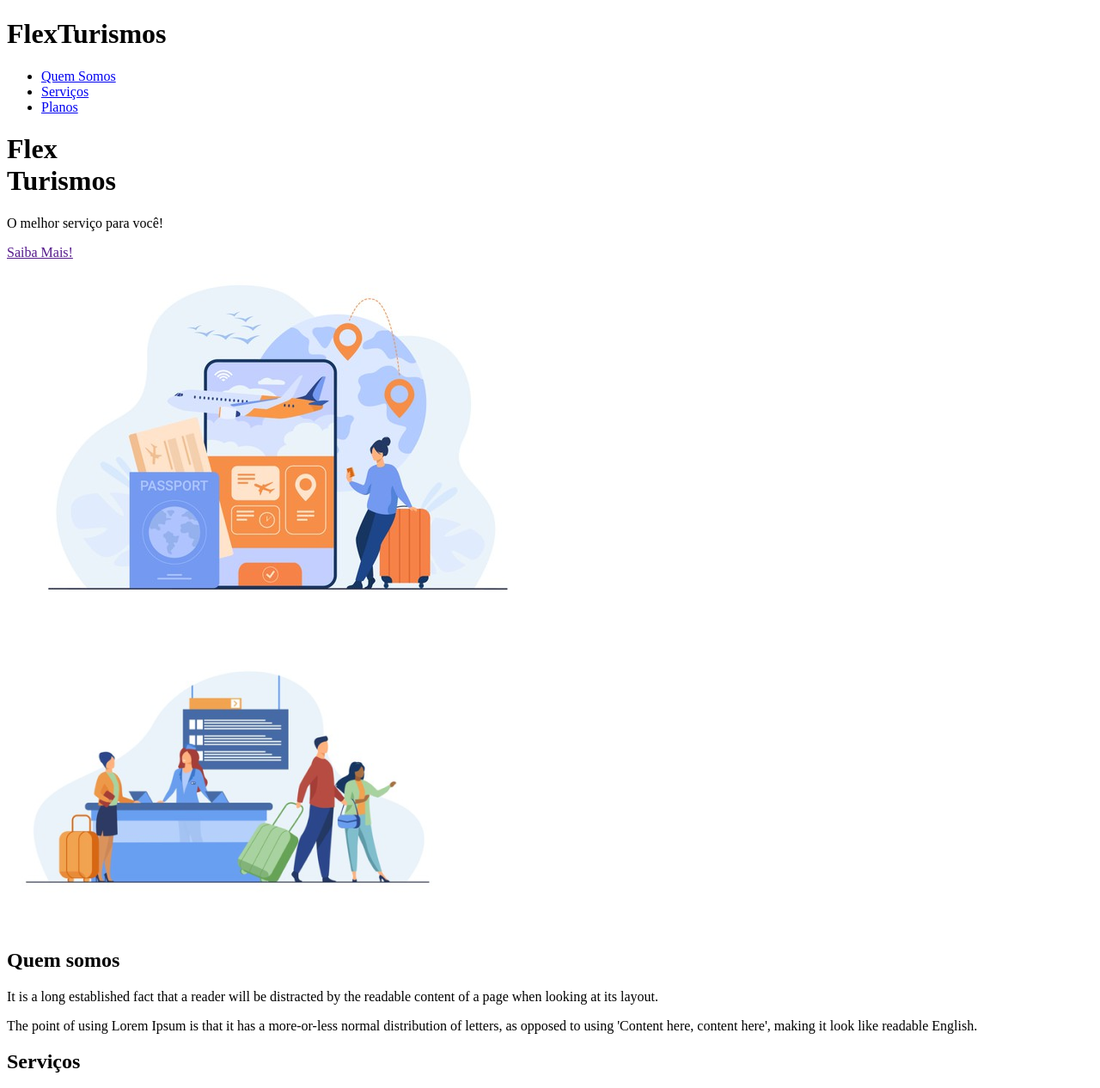
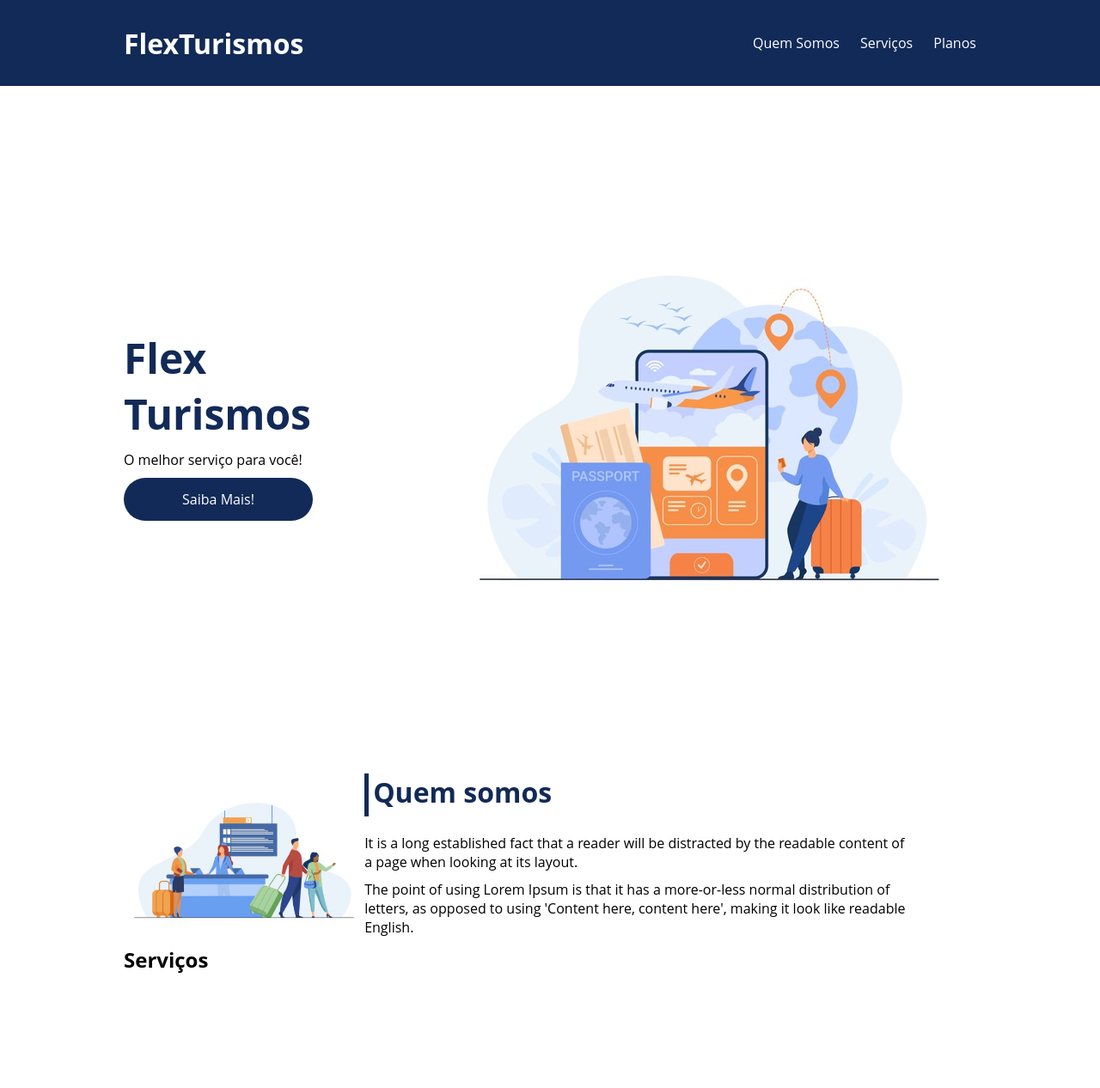
Before and after one commit to rodoxbpl/projeto-homepage-turismo, a plain HTML site: page index.html in a window 1280 px wide. Shown: the top 1266 px of the page at 86% size. Drawn offline with Linux system fonts and the light colour scheme.

Commit message:
commit update code

```diff
--- a/index.html
+++ b/index.html
@@ -8,16 +8,20 @@
 </head>
 <body>
     <header>
-        <h1>FlexTurismos</h1>
-        <ul>
-            <li><a href="#quem-somos">Quem Somos</a></li>
-            <li><a href="#servicos">Serviços</a></li>
-            <li><a href="#planos">Planos</a></li>
-        </ul>
+        <div class="flex-container menu">
+            <div>
+                <h1>FlexTurismos</h1>
+            </div>
+            <ul class="list-itens">
+                <li><a href="#quem-somos">Quem Somos</a></li>
+                <li><a href="#servicos">Serviços</a></li>
+                <li><a href="#planos">Planos</a></li>
+            </ul>
+        </div>
     </header>
 
-    <div>
-        <div>
+    <div class="flex-container apresentacao">
+        <div class="texto-apresentacao">
             <h1>Flex <br>Turismos</h1>
             <p>O melhor serviço para você!</p>
             <a href="">Saiba Mais!</a>
@@ -28,38 +32,38 @@
         </div>
     </div>
 
-    <div>
-        <div>
-            <img src="./images/1-quem-somos.png" alt="balcão de atendimento">
-        </div>
-
+    <div class="flex-container" id="quem-somos">
         <div>
             <h2>Quem somos</h2>
             <p>It is a long established fact that a reader will be distracted by the readable content of a page when looking at its layout. </p>
             <p>The point of using Lorem Ipsum is that it has a more-or-less normal distribution of letters, as opposed to using 'Content here, content here', making it look like readable English.</p>
         </div>
+
+        <div>
+            <img src="./images/1-quem-somos.png" alt="balcão de atendimento">
+        </div>
     </div>
 
-    <div>
+    <div class="flex-container" id="servicos">
         <div>
             <h2>Serviços</h2>
         </div>
 
         <div>
             <div>
-                <div><img src="./images/icon-2.png" alt="hospedagens"></div>
+                <div><img src="images/icon-2.png" alt="hospedagens"></div>
                 <p>Hospedagens</p>
                 <a href="#">Comprar Agora</a>
             </div>
 
             <div>
-               <div><img src="./images/icon-1.png" alt="pacote de viagens"></div>
+               <div><img src="images/icon-1.png" alt="pacote de viagens"></div>
                <p>Pacotes de viagens</p>
                <a href="#">Comprar Agora</a>
             </div>
 
             <div>
-                <div><img src="./images/icon-3.png" alt="roteiros personalizados"></div>
+                <div><img src="images/icon-3.png" alt="roteiros personalizados"></div>
                 <p>Roteiros personalizados</p>
                 <a href="#">Comprar Agora</a>
             </div>
@@ -67,11 +71,10 @@
         </div>
     </div>
 
-    <div>
-
+    <div class="flex-container" id="planos">
         <div>
             <h3>Plano 2</h3>
-            <ul>
+            <ul class="flex-container">
                 <li>Suporte 24h</li>
                 <li>Serviços de quarto</li>
                 <li>Guia turístico</li>
@@ -81,7 +84,7 @@
 
         <div>
             <h3>Plano 2</h3>
-            <ul>
+            <ul class="flex-container">
                 <li>Suporte 24h</li>
                 <li>Serviços de quarto</li>
                 <li>Guia turístico</li>
@@ -93,7 +96,7 @@
 
         <div>
             <h3>Plano 3</h3>
-            <ul>
+            <ul class="flex-container">
                 <li>Suporte 24h</li>
                 <li>Serviços de quarto</li>
                 <li>Guia turístico</li>
@@ -105,7 +108,7 @@
         </div>
     </div>
 
-    <footer>
+    <footer class="flex-container">
         <p>&copy; 2021 CSS Flexbox</p>
         <p>Desenvolvido por: Seu nome aqui dev</p>
     </footer>
--- a/style.css
+++ b/style.css
@@ -0,0 +1,108 @@
+* {
+    margin: 0;
+    padding: 0;
+    font-family: 'Open Sans', 'sans-serif';
+}
+
+ul {
+    list-style: none;
+    margin: 0;
+    padding: 0;
+}
+
+ul li a {
+    text-decoration: none;
+}
+
+div img {
+    display: block;
+    width: 100%;
+}
+
+.flex-container {
+    display: flex;
+    max-width: 992px;
+    margin: auto;
+    width: 100%;
+}
+
+header {
+    background-color: #122a57;
+    height: 100px;
+    display: flex;
+    align-items: center;
+    color: #fff ;
+}
+
+header .list-itens {
+    display: flex;
+    max-width: 260px;
+    width: 100%;
+    justify-content: space-between;
+    align-items: center;
+}
+
+header .menu {
+    justify-content: space-between;
+}
+
+.list-itens li a {
+    color: #fff;
+}
+
+.apresentacao {
+    height: 100vh;
+    align-items: center;
+    justify-content: space-between;
+}
+
+.apresentacao .texto-apresentacao {
+    min-height: 200px;
+}
+
+.texto-apresentacao h1 {
+    color: #122a57;
+    font-size: 48px;
+    margin-bottom: 10px;
+}
+
+.texto-apresentacao a{
+    background-color: #122a57;
+    color: white;
+    text-align: center;
+    border-radius: 30px;
+    width: 220px;
+    height: 50px;
+    display: block;
+    text-decoration: none;
+    line-height: 50px;
+    margin-top: 10px;
+    margin-bottom: 10px;
+}
+
+#quem-somos {
+    flex-direction: row-reverse;
+    align-items: center;
+    justify-content: space-between;
+}
+
+#quem-somos h2 {
+    font-size: 32px;
+    color: #122a57;
+    display: flex;
+    margin-bottom: 20px;
+}
+
+#quem-somos h2::before {
+    content: "";
+    height: 50px;
+    width: 5px;
+    margin-right: 5px;
+    background-color: #122a57;
+    position: relative;
+}
+
+#quem-somos p {
+    margin-bottom: 10px;
+    width: 90%;
+}
```
